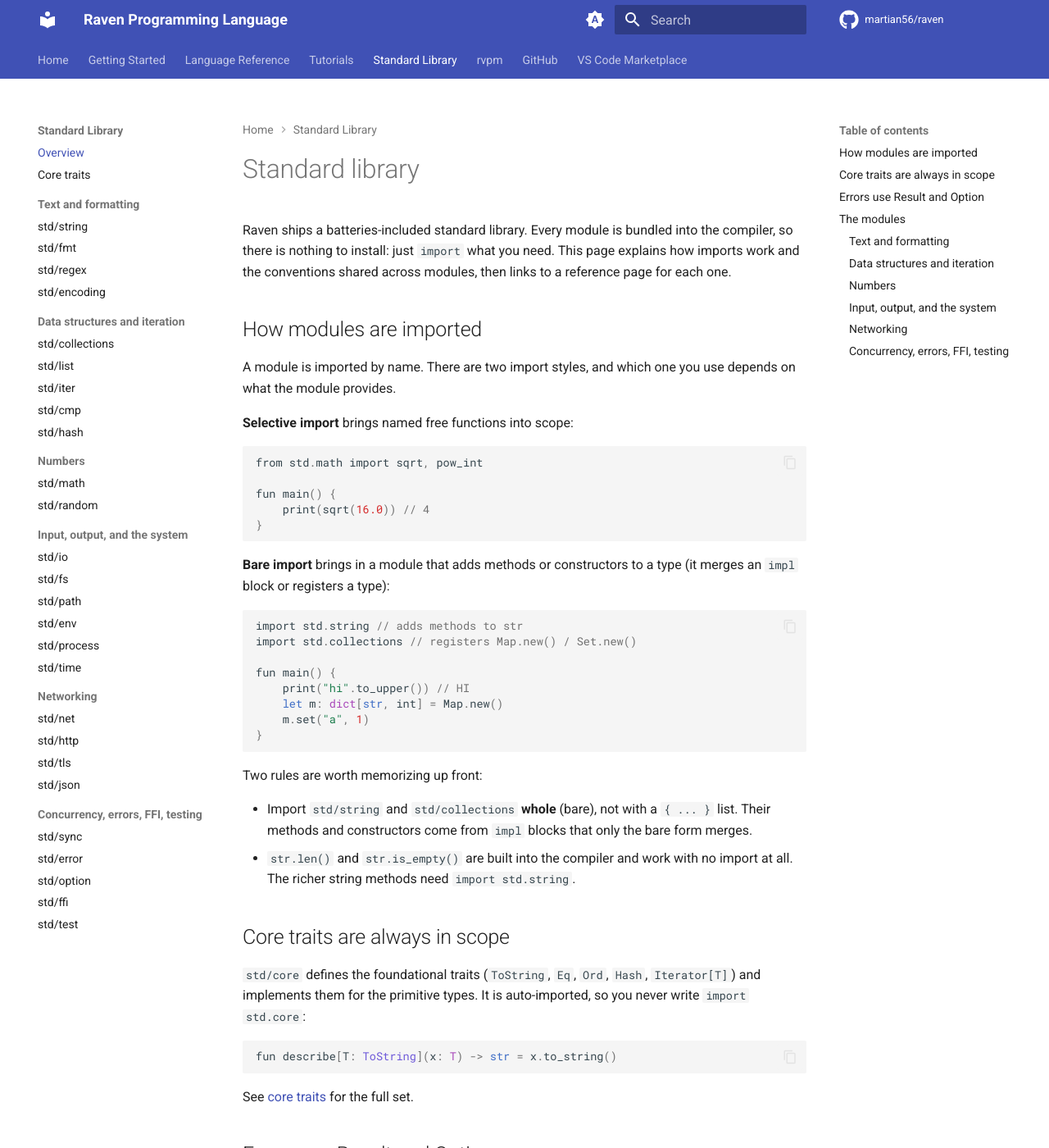
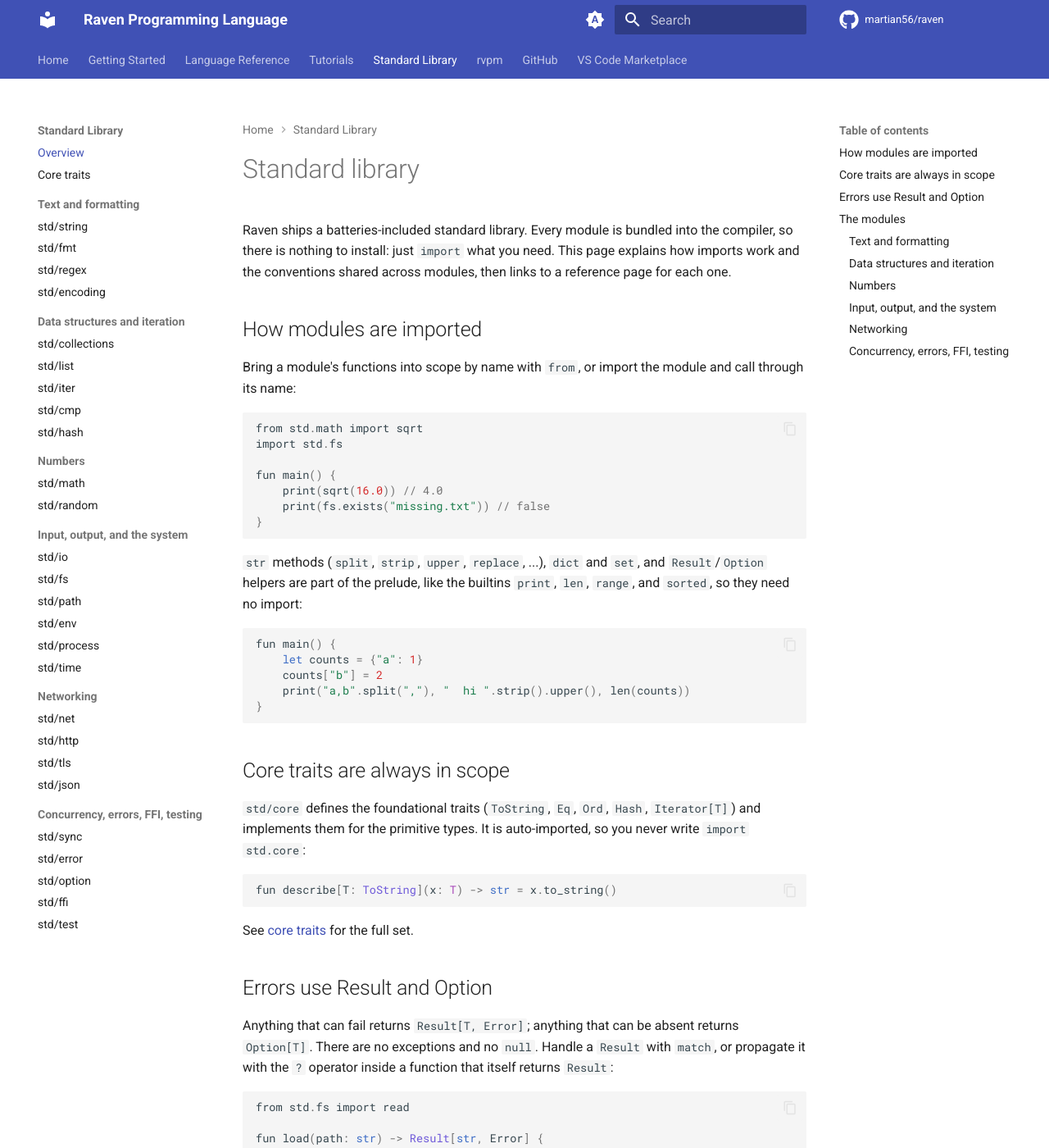
Before and after one commit to martian56/raven, an MkDocs documentation site: the page built from docs/guide/standard-library.md, in a window 1280 px wide and 1400 px high. Shown: the whole window at 82% size. Built offline with MkDocs 1.6.1 and Material for MkDocs 9.7.7, drawn with Linux system fonts in a browser that asks for light colours; comment, search, counter and statistics services are not loaded; some of the changed text lies outside the part shown.

Commit message:
docs: stdlib overview describes the 3.0 prelude
String methods, dict, set, and the Result and Option helpers need no import; the page no longer tells readers to import std.string or build maps with Map.new().

````diff
--- a/docs/guide/standard-library.md
+++ b/docs/guide/standard-library.md
@@ -7,41 +7,30 @@ modules, then links to a reference page for each one.
 
 ## How modules are imported
 
-A module is imported by name. There are two import styles, and which one you
-use depends on what the module provides.
-
-**Selective import** brings named free functions into scope:
+Bring a module's functions into scope by name with `from`, or import the
+module and call through its name:
 
 ```rust
-from std.math import sqrt, pow_int
+from std.math import sqrt
+import std.fs
 
 fun main() {
-    print(sqrt(16.0)) // 4
+    print(sqrt(16.0)) // 4.0
+    print(fs.exists("missing.txt")) // false
 }
 ```
 
-**Bare import** brings in a module that adds methods or constructors to a
-type (it merges an `impl` block or registers a type):
+`str` methods (`split`, `strip`, `upper`, `replace`, ...), `dict` and `set`,
+and `Result`/`Option` helpers are part of the prelude, like the builtins
+`print`, `len`, `range`, and `sorted`, so they need no import:
 
 ```rust
-import std.string // adds methods to str
-import std.collections // registers Map.new() / Set.new()
-
 fun main() {
-    print("hi".to_upper()) // HI
-    let m: dict[str, int] = Map.new()
-    m.set("a", 1)
+    let counts = {"a": 1}
+    counts["b"] = 2
+    print("a,b".split(","), "  hi ".strip().upper(), len(counts))
 }
 ```
-
-Two rules are worth memorizing up front:
-
-- Import `std/string` and `std/collections` **whole** (bare), not with a
-  `{ ... }` list. Their methods and constructors come from `impl` blocks
-  that only the bare form merges.
-- `str.len()` and `str.is_empty()` are built into the compiler and
-  work with no import at all. The richer string methods need
-  `import std.string`.
 
 ## Core traits are always in scope
 
@@ -96,8 +85,8 @@ helpers.
 
 | Module | What it is for |
 |--------|----------------|
-| [std/collections](stdlib/collections.md) | hash-backed `Map` and `Set` |
-| [std/list](stdlib/list.md) | utility functions over the built-in `List` |
+| [std/collections](stdlib/collections.md) | hash-backed `dict` and `set` |
+| [std/list](stdlib/list.md) | utility functions over the built-in `list` |
 | [std/option](stdlib/option.md) | combinators over the built-in `Option` |
 | [std/iter](stdlib/iter.md) | lazy iterator adapters and consumers |
 | [std/cmp](stdlib/cmp.md) | sorting and comparison helpers |
````
